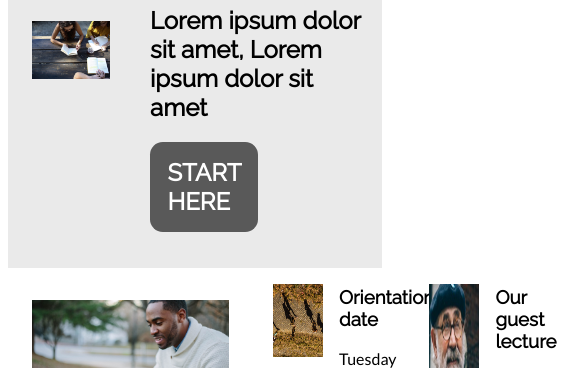
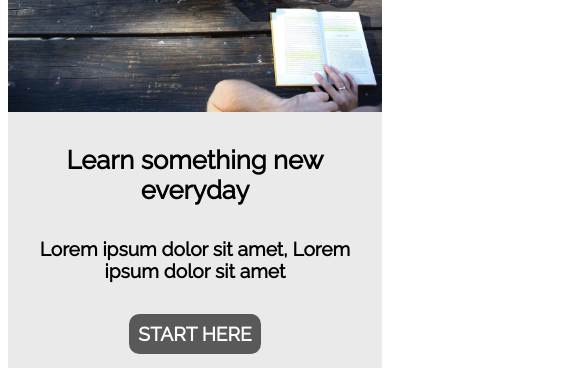
Before and after one commit to sputnicknl/colmaracademy, a plain HTML site: page index.html in a window 390 px wide. Shown: the part 236-604 px from the top of the page, 565 px wide, since content can reach past the window. Drawn offline with Linux system fonts and the light colour scheme.

Commit message:
added responsive mobile design for top header section

```diff
--- a/resources/style.css
+++ b/resources/style.css
@@ -40,6 +40,12 @@ h3 {
 
 .menu .copyright .footer-links {
   font-family: 'Lato', sans-serif;
+}
+
+@media only screen and (max-width: 770px) {
+  html {
+    font-size: 0.8rem;
+  }
 }
 
 /* END OF TYPOGRAPHY */
@@ -131,6 +137,9 @@ li {
 
 .text-box {
   padding: 1rem;
+  display: flex;
+  flex-direction: column;
+  justify-content: center;
 }
 
 .button {
@@ -138,8 +147,8 @@ li {
   justify-content: center;
   color: white;
   background-color: #595959;
-  max-width: 50%;
-  padding: 1rem 2rem;
+  max-width: 45%;
+  padding: 0.5rem 0.5rem;
   border-radius: 0.8rem;
 }
 
@@ -149,6 +158,35 @@ li {
   transition: all 0.4s ease-out 0s;
 }
 /*  END OF MAIN HEADER */
+
+/*  MOBILE MAIN HEADER */
+@media only screen and (max-width: 770px) {
+  .top-container {
+    display: flex;
+    flex-direction: column;
+
+  }
+
+  .image-box {
+    width:100%;
+    margin: 0 0.5rem 0 0.5rem;
+  }
+
+  .text-box {
+    text-align: center;
+  }
+
+  h2.button {
+    align-self: center;
+  }
+
+  .button {
+    padding: 0.7rem;
+  }
+
+}
+
+/*  END OF MOBILE MAIN HEADER */
 
 
 /*  INFORMATION SECTION */
```
Also changed, not shown: index.html (+0 -1 lines).
